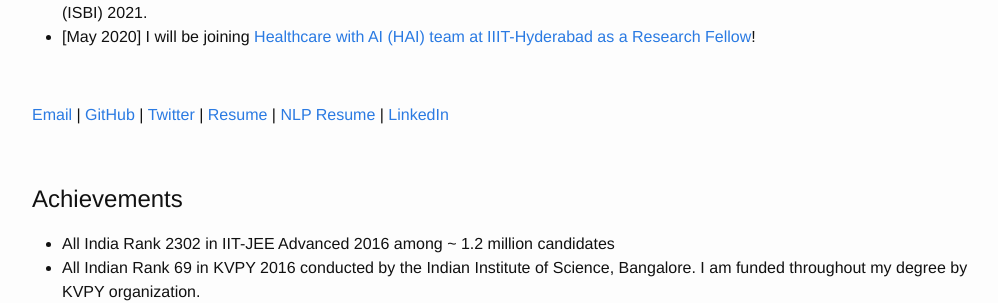
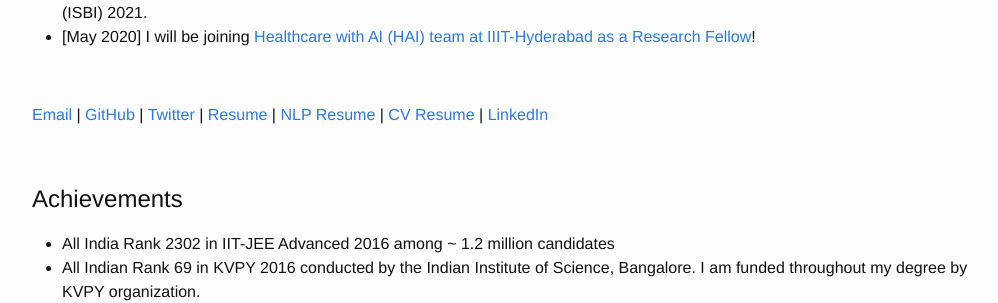
Before and after one commit to VirajBagal/VirajBagal.github.io, a Jekyll site: the page built from index.md, in a window 1280 px wide and 900 px high, scrolled down 403 px. Shown: the part 154-457 px from the top of the window, without its empty margins (138-1136 px from the left). Built offline with Jekyll 4.4.1, drawn with Linux system fonts in a browser that asks for light colours.

Commit message:
Update index.md

```diff
--- a/index.md
+++ b/index.md
@@ -34,7 +34,7 @@ the International Symposium of Biomedical Imaging (ISBI) 2021.
 
 
 <br />
-<p> <a href="mailto:virajbagal12@gmail.com"> Email </a> | <a href="http://github.com/VirajBagal/">GitHub</a> | <a href="http://twitter.com/viraj_bagal/">Twitter</a> | <a href="/data/resume.pdf">Resume</a>  | <a href="/data/nlp_resume.pdf">NLP Resume</a>  |
+<p> <a href="mailto:virajbagal12@gmail.com"> Email </a> | <a href="http://github.com/VirajBagal/">GitHub</a> | <a href="http://twitter.com/viraj_bagal/">Twitter</a> | <a href="/data/resume.pdf">Resume</a>  | <a href="/data/nlp_resume.pdf">NLP Resume</a>  | <a href="/data/cv_resume.pdf">CV Resume</a>  |
 <a href="https://www.linkedin.com/in/viraj-bagal-02035b194/">LinkedIn</a> </p>
 
 <br />
```
